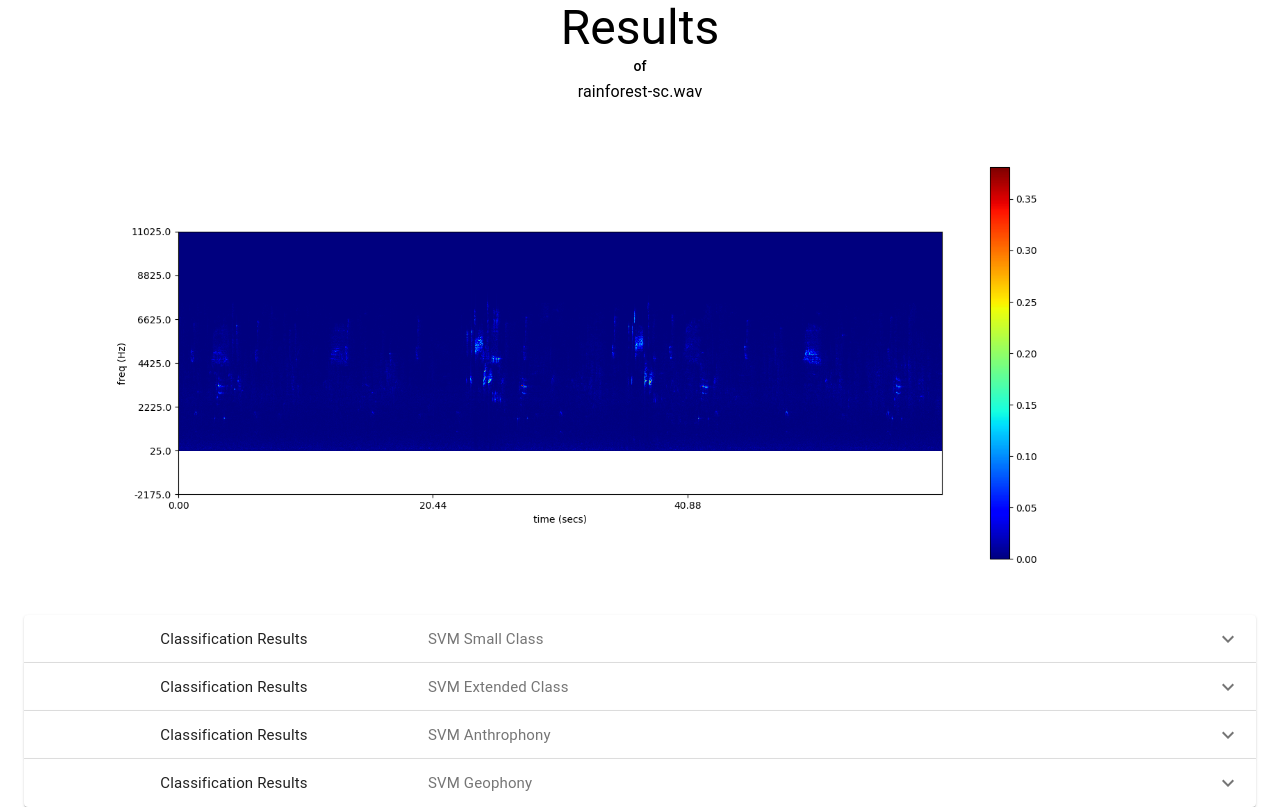
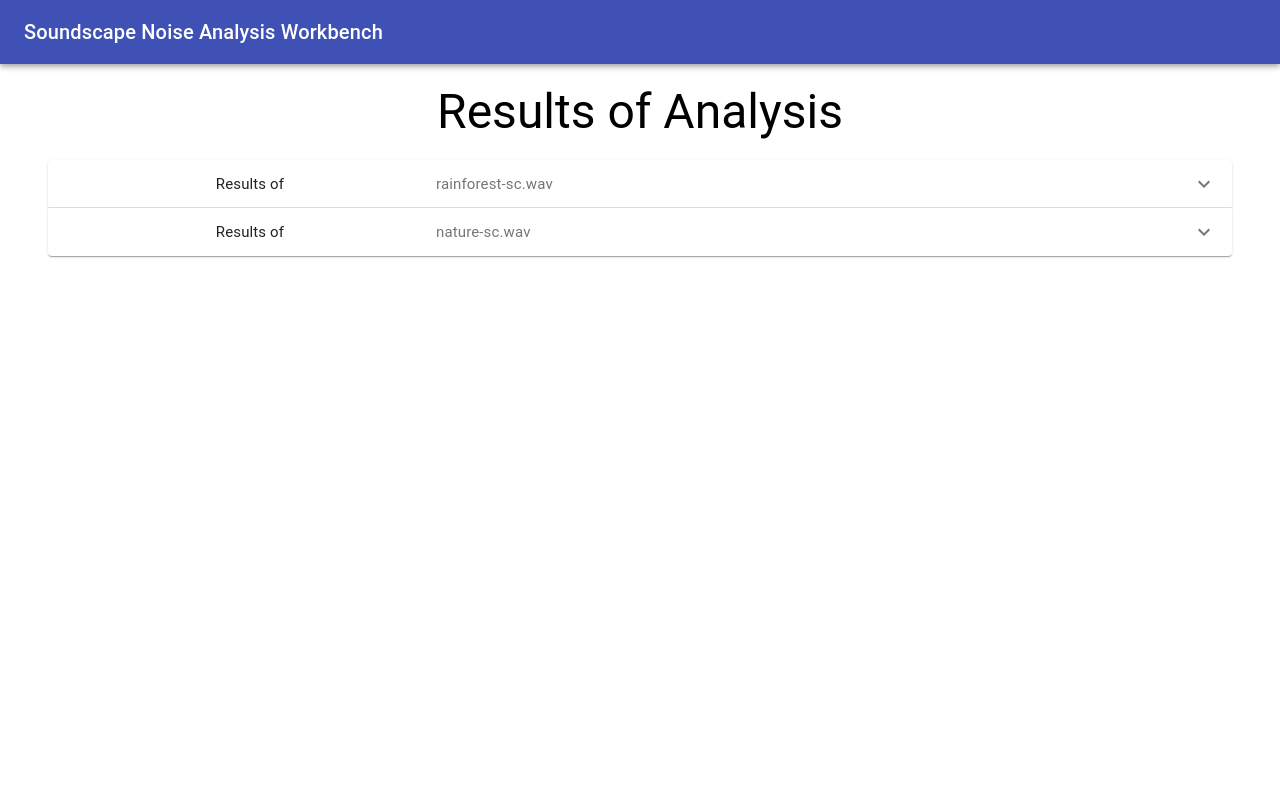
Before and after one commit to stevenenriquez/intellichirp-snaw, a React (Create React App) app in the folder snaw-frontend/: page /results in a window 1280 px wide. Built offline with nearby package versions, Linux system fonts and the light colour scheme.

Commit message:
Updated extended panels. Now each panel is for a different audio file and the mock results are displayed in each panel. Added an app bar at the top of the page.

```diff
--- a/snaw-frontend/src/Results.js
+++ b/snaw-frontend/src/Results.js
@@ -12,6 +12,9 @@ import Typography from '@material-ui/core/Typography';
 import ExpandMoreIcon from '@material-ui/icons/ExpandMore';
 import Container from '@material-ui/core/Container';
 import CardMedia from '@material-ui/core/CardMedia';
+import AppBar from '@material-ui/core/AppBar';
+import Toolbar from '@material-ui/core/Toolbar';
+import Paper from '@material-ui/core/Paper';
 
 const useStyles = makeStyles(theme => ({
   root: {
@@ -38,77 +41,116 @@ const [expanded, setExpanded] = React.useState(false);
 
 return (
 <div className="App">
+    <AppBar position="static">
+        <Toolbar>
+            <Typography variant='h6' className={classes.title}>Soundscape Noise Analysis Workbench</Typography>
+        </Toolbar>
+    </AppBar>
+
+    <Container>
+        <br/>
+        <Typography variant="h3" component="h1">Results of Analysis</Typography>
+        <br/>
         <Container fixed>
-    <Typography variant="h3">Results</Typography>
-    <Typography variant="subtitle2">of</Typography>
-    <Typography variant="subtitle1">rainforest-sc.wav</Typography>
-    <CardMedia component="img" image={Spectrogram} className="classes.media" alt="spectrogram" height="100%"/>
-    <div className={classes.root}>
             <ExpansionPanel expanded={expanded === 'panel1'} onChange={handleChange('panel1')}>
                 <ExpansionPanelSummary
                     expandIcon={<ExpandMoreIcon />}
                     aria-controls="panel1bh-content"
-          id="panel1bh-header"
-        >
-          <Typography className={classes.heading}>Classification Results</Typography>
-          <Typography className={classes.secondaryHeading}>SVM Small Class</Typography>
+                    id="panel1bh-header">
+                    <Typography className={classes.heading}>Results of</Typography>
+                    <Typography className={classes.secondaryHeading}>rainforest-sc.wav</Typography>
                 </ExpansionPanelSummary>
                 <ExpansionPanelDetails>
+                    <Container>
+                    <Paper>
+                        <Typography variant='subtitle1'>Spectrogram</Typography>
+                        <CardMedia component='img' image={Spectrogram} className="classes.media" alt="svmSmallResults" />
+                    </Paper>
+                    <br/>
+                    <Paper>
+                        <Typography variant='subtitle1'>SVM Small Class</Typography>
                         <CardMedia component='img' image={SvmSmallResults} className="classes.media" alt="svmSmallResults" />
                         <Typography>
                         Classified from a small 20 category Support Vector Machine model trained using Open Source audio data sets.
                         </Typography>
+                    </Paper>
+                    <br/>
+                    <Paper>
+                        <Typography variant='subtitle1'>SVM Expanded Class</Typography>
+                        <CardMedia component='img' image={SvmExpandedResults} className="classes.media" alt="svmSmallResults" />
+                        <Typography>
+                        Classified from an Extended 28 category Support Vector Machine model trained using Open Source audio data sets.
+                        </Typography>
+                    </Paper>
+                    <br/>
+                    <Paper>
+                        <Typography variant='subtitle1'>SVM Anthrophony Binary Class</Typography>
+                        <CardMedia component='img' image={SvmAnthroResults} className="classes.media" alt="svmSmallResults" />
+                        <Typography>
+                        Classified from a small 20 category Support Vector Machine model trained using Open Source audio data sets.
+                        </Typography>
+                    </Paper>
+                    <br/>
+                    <Paper>
+                        <Typography variant='subtitle1'>SVM Geophony Binary Class</Typography>
+                        <CardMedia component='img' image={SvmGeoResults} className="classes.media" alt="svmSmallResults" />
+                        <Typography>
+                        Classified from a small 20 category Support Vector Machine model trained using Open Source audio data sets.
+                        </Typography>
+                    </Paper>
+                    </Container>
                 </ExpansionPanelDetails>
             </ExpansionPanel>
             <ExpansionPanel expanded={expanded === 'panel2'} onChange={handleChange('panel2')}>
                 <ExpansionPanelSummary
                     expandIcon={<ExpandMoreIcon />}
                     aria-controls="panel1bh-content"
-          id="panel1bh-header"
-        >
-          <Typography className={classes.heading}>Classification Results</Typography>
-          <Typography className={classes.secondaryHeading}>SVM Extended Class</Typography>
+                    id="panel1bh-header">
+                    <Typography className={classes.heading}>Results of</Typography>
+                    <Typography className={classes.secondaryHeading}>nature-sc.wav</Typography>
                 </ExpansionPanelSummary>
                 <ExpansionPanelDetails>
+                    <Container>
+                    <Paper>
+                        <Typography variant='subtitle1'>Spectrogram</Typography>
+                        <CardMedia component='img' image={Spectrogram} className="classes.media" alt="svmSmallResults" />
+                    </Paper>
+                    <br/>
+                    <Paper>
+                        <Typography variant='subtitle1'>SVM Small Class</Typography>
+                        <CardMedia component='img' image={SvmSmallResults} className="classes.media" alt="svmSmallResults" />
+                        <Typography>
+                        Classified from a small 20 category Support Vector Machine model trained using Open Source audio data sets.
+                        </Typography>
+                    </Paper>
+                    <br/>
+                    <Paper>
+                        <Typography variant='subtitle1'>SVM Expanded Class</Typography>
                         <CardMedia component='img' image={SvmExpandedResults} className="classes.media" alt="svmSmallResults" />
                         <Typography>
-            Classified from an expanded 28 category Support Vector Machine model trained using Open Source audio data sets.
+                        Classified from an Extended 28 category Support Vector Machine model trained using Open Source audio data sets.
                         </Typography>
+                    </Paper>
+                    <br/>
+                    <Paper>
+                        <Typography variant='subtitle1'>SVM Anthrophony Binary Class</Typography>
+                        <CardMedia component='img' image={SvmAnthroResults} className="classes.media" alt="svmSmallResults" />
+                        <Typography>
+                        Classified from a small 20 category Support Vector Machine model trained using Open Source audio data sets.
+                        </Typography>
+                    </Paper>
+                    <br/>
+                    <Paper>
+                        <Typography variant='subtitle1'>SVM Geophony Binary Class</Typography>
+                        <CardMedia component='img' image={SvmGeoResults} className="classes.media" alt="svmSmallResults" />
+                        <Typography>
+                        Classified from a small 20 category Support Vector Machine model trained using Open Source audio data sets.
+                        </Typography>
+                    </Paper>
+                    </Container>
                 </ExpansionPanelDetails>
             </ExpansionPanel>
-    <ExpansionPanel expanded={expanded === 'panel3'} onChange={handleChange('panel3')}>
-        <ExpansionPanelSummary
-          expandIcon={<ExpandMoreIcon />}
-          aria-controls="panel1bh-content"
-          id="panel1bh-header"
-        >
-          <Typography className={classes.heading}>Classification Results</Typography>
-          <Typography className={classes.secondaryHeading}>SVM Anthrophony</Typography>
-        </ExpansionPanelSummary>
-        <ExpansionPanelDetails>
-          <CardMedia component='img' image={SvmAnthroResults} className="classes.media" alt="svmSmallResults" />
-          <Typography>
-            Classified from a binary Anthrophony category Support Vector Machine model trained using Open Source audio data sets.
-          </Typography>
-        </ExpansionPanelDetails>
-      </ExpansionPanel>
-    <ExpansionPanel expanded={expanded === 'panel4'} onChange={handleChange('panel4')}>
-        <ExpansionPanelSummary
-          expandIcon={<ExpandMoreIcon />}
-          aria-controls="panel1bh-content"
-          id="panel1bh-header"
-        >
-          <Typography className={classes.heading}>Classification Results</Typography>
-          <Typography className={classes.secondaryHeading}>SVM Geophony</Typography>
-        </ExpansionPanelSummary>
-        <ExpansionPanelDetails>
-          <CardMedia component='img' image={SvmGeoResults} className="classes.media" alt="svmSmallResults" />
-          <Typography>
-            Classified from a binary Geophony category Support Vector Machine model trained using Open Source audio data sets.
-          </Typography>
-        </ExpansionPanelDetails>
-      </ExpansionPanel>
-    </div>
+        </Container>
     </Container>
     </div>
 );
```
Lines whose indentation alone changed are shown as unchanged.
